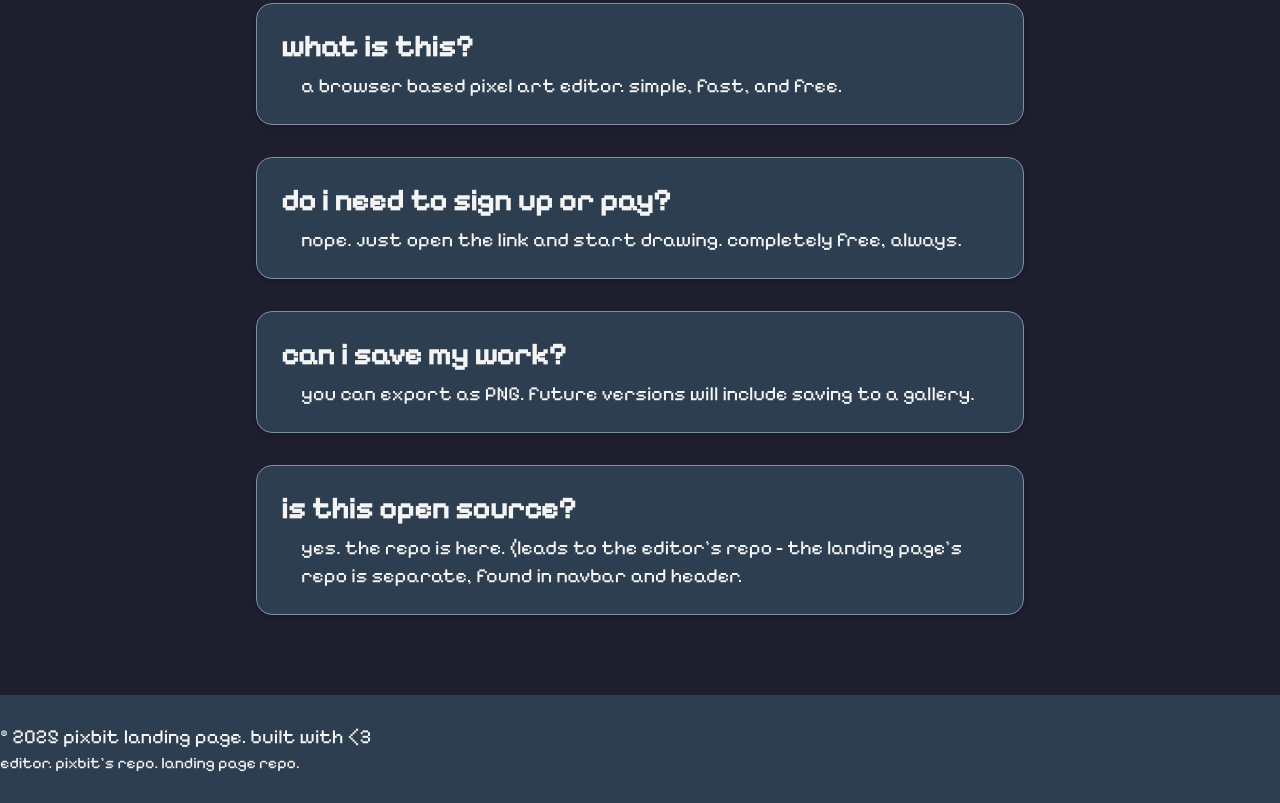
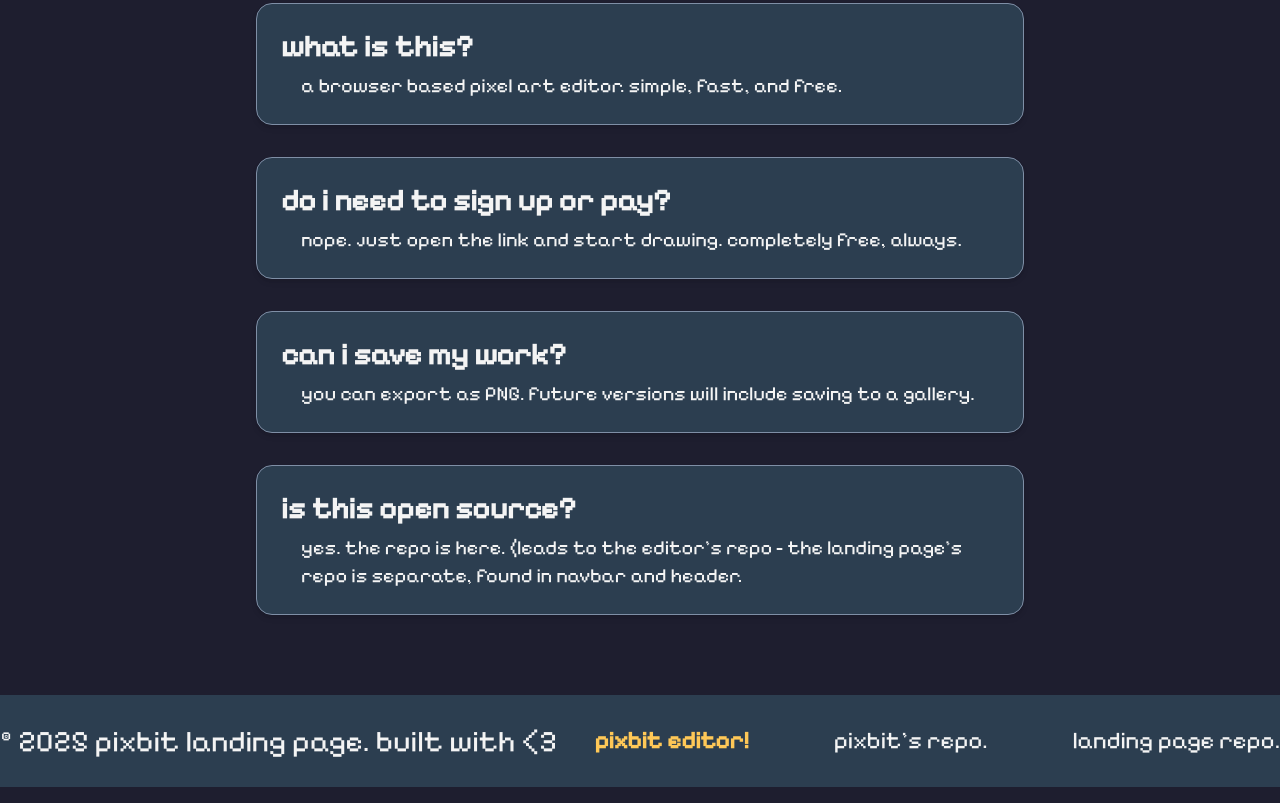
Before and after one commit to maahibatra/pixbit-landing, a website: page index.html in a window 1280 px wide. Shown: the part 3087-3890 px from the top of the page. Drawn offline with nearby package versions, Linux system fonts and the light colour scheme.

Commit message:
finished footer

```diff
--- a/index.html
+++ b/index.html
@@ -151,11 +151,11 @@
     </section>
 
     <!-- FOOTER -->
-    <footer id="footer" class="py-7 bg-[#2c3e50]">
-        <div>
-            <p class="text-xl">&copy; 2025 pixbit landing page. built with <3</p>
-            <p>
-                <a href="https://pixbit-nine.vercel.app/" class="hover:underline">editor.</a>
+    <footer id="footer" class="py-7 bg-[#2c3e50] w-full">
+        <div class="flex items-center justify-between">
+            <p class="text-3xl">&copy; 2025 pixbit landing page. built with <3</p>
+            <p class="text-2xl space-x-20">
+                <a href="https://pixbit-nine.vercel.app/" class="font-bold text-[#ffc857] hover:underline">pixbit editor!</a>
                 <a href="https://github.com/maahibatra/pixbit" class="hover:underline">pixbit's repo.</a>
                 <a href="https://github.com/maahibatra/pixbit-landing" class="hover:underline">landing page repo.</a>
             </p>
```
